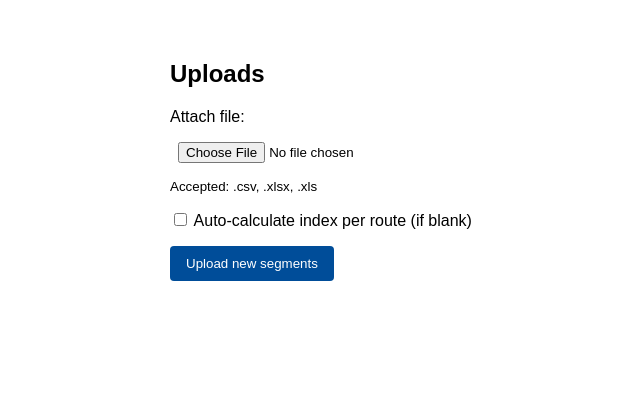
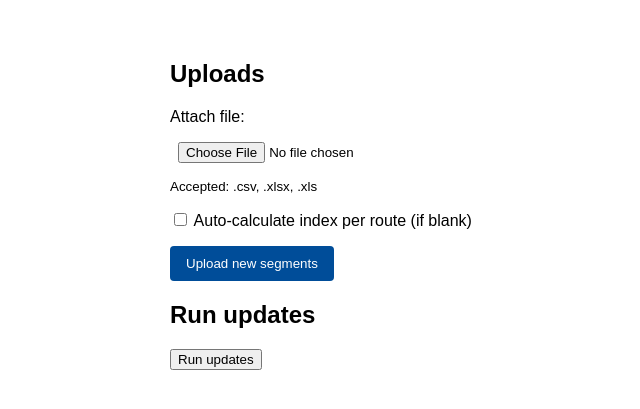
Before and after one commit to CPMSLimited/roads, a Django app: page /uploads/ in a window 1280 px wide. Shown: the part 20-429 px from the top of the page, without its empty margins (150-790 px from the left). Run offline with Django 4.2, Linux system fonts and the light colour scheme; parts of the project's set-up code (start-up, migrations or seed data) failed here and were passed over.

Commit message:
added update button

```diff
--- a/website/templates/website/uploads.html
+++ b/website/templates/website/uploads.html
@@ -36,5 +36,11 @@
       {% endif %}
     </div>
   {% endif %}
+  <h1>Run updates</h1>
+  <form method="post" action="/api/update-segments/queue/">
+    {% csrf_token %}
+    <button type="submit">Run updates</button>
+  </form>
+
 </section>
 {% endblock %}
```
